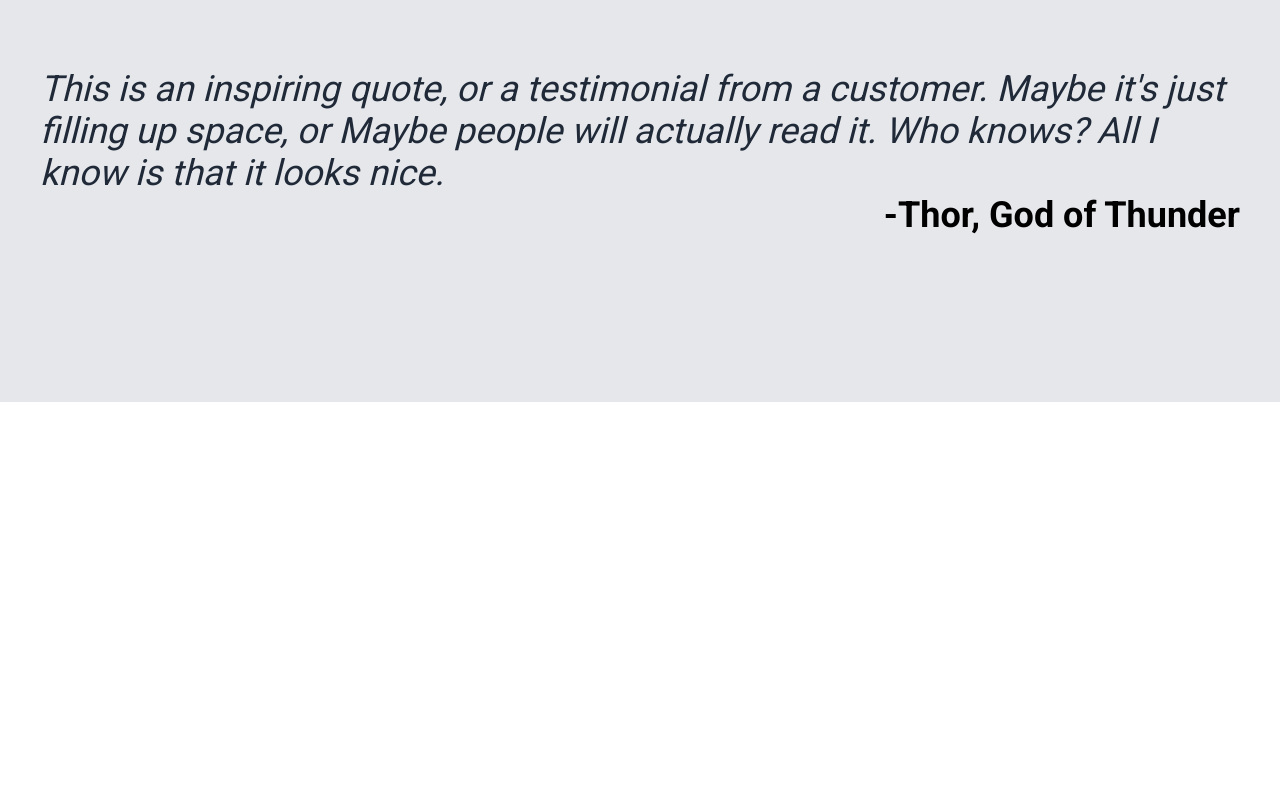
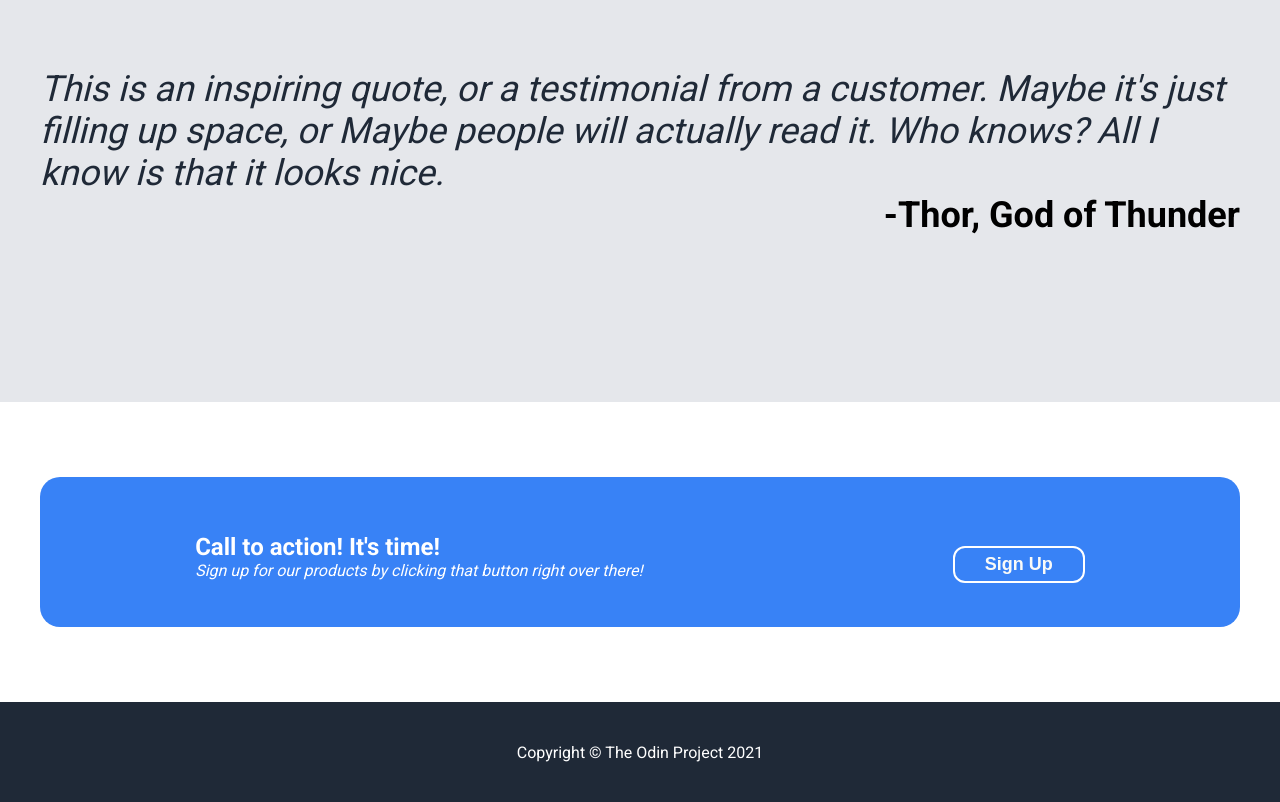
Before and after one commit to ShanegisKhan/Landing-Page, a plain HTML site: page index.html in a window 1280 px wide. Shown: the part 1036-1838 px from the top of the page. Before the commit the page ends 1438 px from the top, so only its background shows below. Drawn offline with Linux system fonts and the light colour scheme.

Commit message:
Add action call and footer

```diff
--- a/css/stylesheet.css
+++ b/css/stylesheet.css
@@ -27,6 +27,13 @@ body {
     display: flex;
     justify-content: center;
     align-items: center;
+}
+
+.container-4 {
+    display: flex;
+    justify-content: center;
+    align-items: center;
+    height: 300px;
 }
 
 .header {
@@ -133,7 +140,7 @@ button {
 }
 .card {
     display: flex;
-    border: 6px solid blue;
+    border: 6px solid #6fb2c7;
     width: 190px;
     height: 200px;
     border-radius: 20px;
@@ -166,3 +173,43 @@ button {
     color: #1f2937;
     font-weight: 200;
 }
+
+.action-call {
+    background-color: #3882f6;
+    height: 150px;
+    width: 1200px;
+    display: flex;
+    border-radius: 20px;
+    justify-content: space-around;
+    align-items: center;
+}
+
+#action-button {
+    border: 2px solid white;
+    max-height: 50px;
+}
+
+.action-bold {
+    color: white;
+    font-weight: 700;
+    font-size: 24px;
+    margin-bottom: 0;
+}
+
+.action-light {
+    color: white;
+    font-style: italic;
+    margin-top: 0;
+}
+
+.footer {
+    background-color: #1F2937;
+    height: 100px;
+    display: flex;
+    justify-content: center;
+    align-items: center;
+}
+
+.footer-text {
+    color: white;
+}
--- a/index.html
+++ b/index.html
@@ -89,7 +89,22 @@
 
     </div>
     <div class="container-4">
-
+        <div class="action-call">
+            <div class="action-text">
+                <p class="action-bold">
+                    Call to action! It's time!
+                </p>
+                <p class="action-light">
+                    Sign up for our products by clicking that button right over there!
+                </p>
+            </div>
+            <button type="button" id="action-button">Sign Up</button>
+        </div>
+    </div>
+    <div class="footer">
+        <p class="footer-text">
+            Copyright © The Odin Project 2021
+        </p>
     </div>
 </body>
 </html>
```
